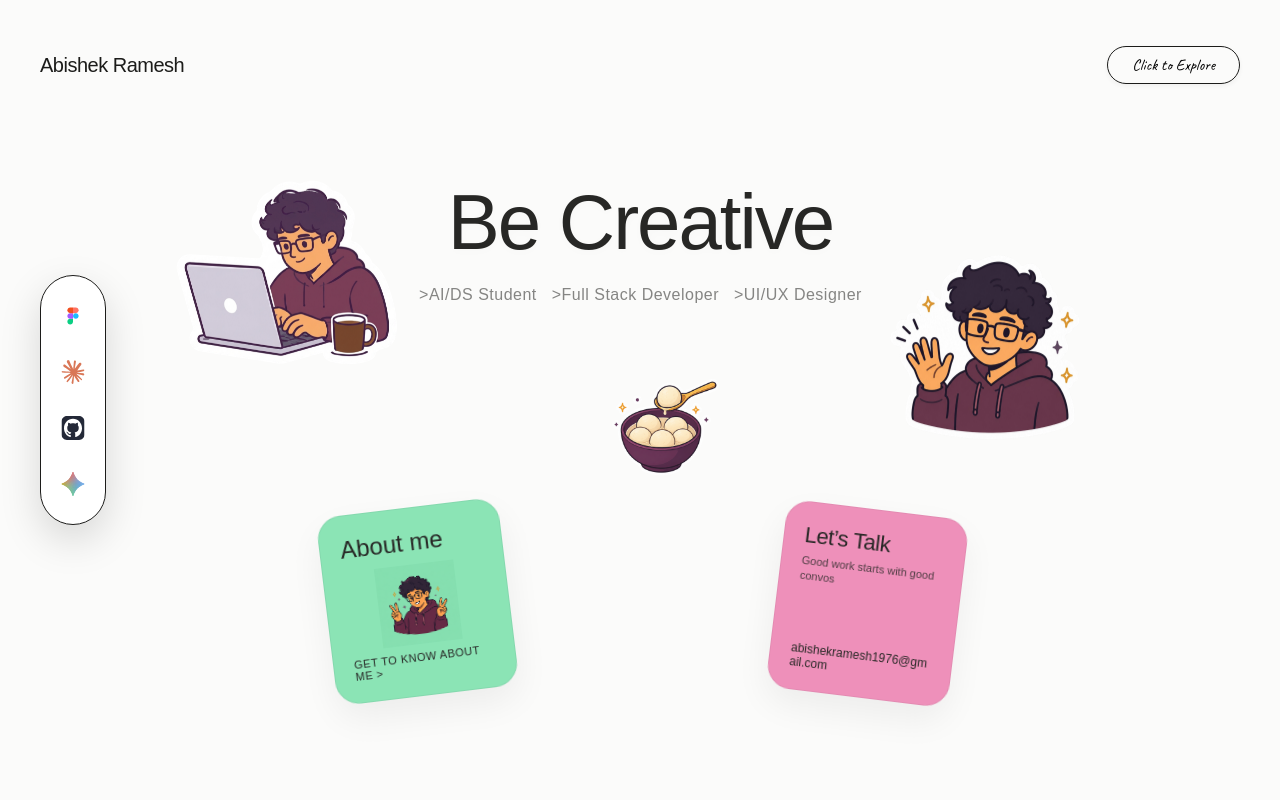
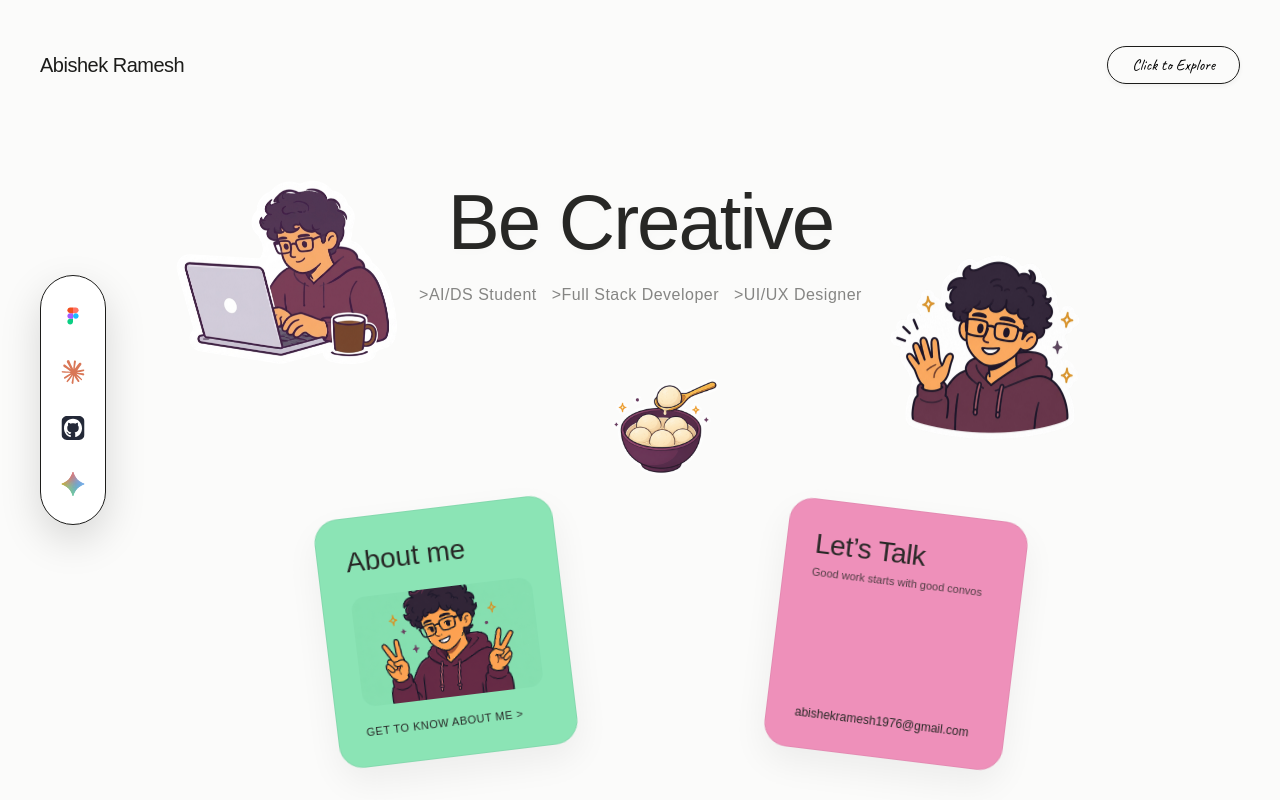
Before and after one commit to AbishekR05/Portfolio, a React (Vite) app: page / in a window 1280 px wide. Built offline with nearby package versions, Linux system fonts and the light colour scheme; a web font is replaced by a local one.

Commit message:
Fix: Align story page overlay to top-left viewport and format avatar image inside about card to fill frame

```diff
--- a/src/App.css
+++ b/src/App.css
@@ -201,13 +201,7 @@ body:active {
   height: 768px;
 }
 
-/* Zone 2: About Me Detailed View */
-#zone-about {
-  left: 1750px;
-  top: 200px;
-  width: 1366px;
-  height: 1027px;
-}
+/* Zone 2: About Me Detailed View is now a fullscreen overlay */
 
 /* --- Main Landing View Elements --- */
 .hero-wrapper {
@@ -350,10 +344,10 @@ body:active {
 /* --- Cards (Rotated Sketchbook Style) --- */
 .card-item {
   position: absolute;
-  width: 183px;
-  height: 189px;
+  width: 240px;
+  height: 250px;
   border-radius: 24px;
-  padding: 20px;
+  padding: 28px;
   display: flex;
   flex-direction: column;
   justify-content: space-between;
@@ -383,18 +377,19 @@ body:active {
 
 .card-title {
   font-family: var(--font-clash);
-  font-size: 24px;
+  font-size: 28px;
   font-weight: 500;
   color: var(--text-dark);
   margin-bottom: 5px;
 }
 
 .card-about-avatar {
-  max-height: 80px;
-  width: auto;
-  object-fit: contain;
+  width: 100%;
+  height: 110px;
+  object-fit: cover;
+  border-radius: 14px;
   align-self: center;
-  margin: auto 0;
+  margin: 6px 0;
 }
 
 .card-action {
@@ -422,7 +417,7 @@ body:active {
 
 .contact-header {
   font-family: var(--font-clash);
-  font-size: 22px;
+  font-size: 28px;
   font-weight: 500;
   letter-spacing: -0.5px;
 }
--- a/src/App.jsx
+++ b/src/App.jsx
@@ -260,7 +260,7 @@ export default function App() {
 
       {/* Zone 2: Story Detail Panel (rendered as separate fullscreen page overlay) */}
       {currentPage === 'about' && (
-        <section className="story-page-fullscreen" id="zone-about">
+        <section className="story-page-fullscreen">
           <div className="about-wrapper">
 
             <header className="about-header">
```
